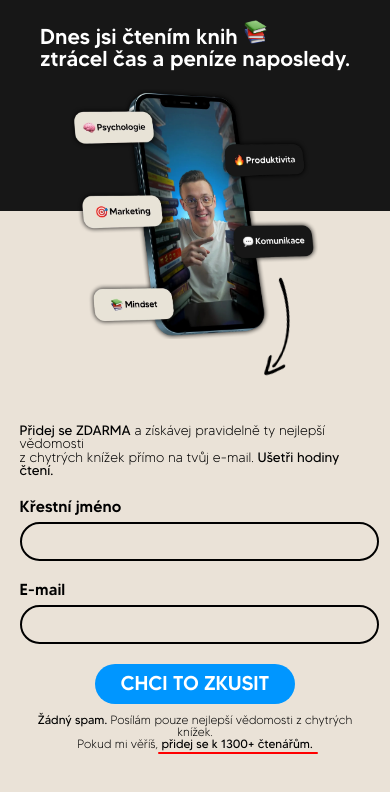
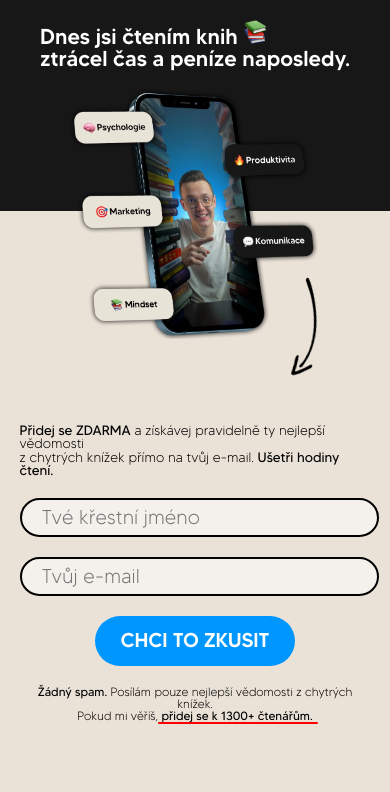
Before and after one commit to fdamborsky/adamdusek.github.io, a plain HTML site: page index.html in a window 390 px wide. Drawn offline with Linux system fonts and the light colour scheme.

Commit message:
Patch #2
Zmenšení textu, posunutí obrázku telefonu, responzivita tlačítka.

```diff
--- a/index.html
+++ b/index.html
@@ -34,13 +34,12 @@
             <h2><span>Přidej se ZDARMA</span> a získávej pravidelně ty nejlepší vědomosti <br>
             z chytrých knížek přímo na tvůj e-mail. <span>Ušetři hodiny čtení.</span></h2>
             <form action="https://adamdusek.ecomailapp.cz/public/subscribe/1/43c2cd496486bcc27217c3e790fb4088" method="POST">
-                <p>Křestní jméno</p>
-                <input type="text" name="name" required>
-                <p>E-mail</p>
-                <input type="email" name="email" required>
+                <input type="text" name="name" placeholder="Tvé křestní jméno" required>
+                <input type="email" name="email" placeholder="Tvůj e-mail" required>
                 <input type="submit" value="CHCI TO ZKUSIT">
+                <p class="subtitle"><span>Žádný spam.</span> Posílám pouze nejlepší vědomosti z chytrých knížek. <br>Pokud mi věříš, <span class="underline">přidej se k 1300+ čtenářům.</span></p>
             </form>
-            <p class="subtitle"><span>Žádný spam.</span> Posílám pouze nejlepší vědomosti z chytrých knížek. <br>Pokud mi věříš, <span class="underline">přidej se k 1300+ čtenářům.</span></p>
+
         </div>
     </div>
 </body>
--- a/queries.css
+++ b/queries.css
@@ -1,14 +1,14 @@
 @media only screen and (max-width: 1600px) {
     .formBox h1 {
-        font-size: 3rem;
+        font-size: 2.75rem;
         padding-bottom: 20px;
 
     }
     .formBox img {
-        height: 3rem;
+        height: 2.75rem;
     }
     .formBox h2 {
-        font-size: 1.75rem;
+        font-size: 1.25rem;
         padding-bottom: 20px;
 
     }
@@ -21,7 +21,7 @@
     form input {
         margin-bottom: 20px;
         padding: 5px 20px;
-        height: 50px;
+        height: 40px;
         width: 600px;
         font-size: 1.25rem;
     }
@@ -36,7 +36,7 @@
         height: 2.5rem;
     }
     .formBox h2 {
-        font-size: 1.5rem;
+        font-size: 1.25rem;
         padding-bottom: 20px;
     }
 
@@ -48,23 +48,22 @@
     form input {
         margin-bottom: 20px;
         padding: 5px 20px;
-        height: 50px;
+        height: 40px;
         width: 600px;
-        font-size: 1.25rem;
+        font-size: 1.15rem;
     }
     .formBox .subtitle {
-        font-size: 1.25rem;
+        font-size: 1rem;
     }
     .formBox .underline::before {
-        top: 50%;
+        bottom: -10%;
         right: -5px;
-        width: 260px;
-        height: 4px;
+        width: 210px;
+        height: 3px;
     }
     .arrow {
         position: absolute;
         top: 15%;
-        right: -5%;
         width: 175px;
     }
 }
@@ -90,23 +89,22 @@
     form input {
         margin-bottom: 20px;
         padding: 5px 20px;
-        height: 50px;
+        height: 40px;
         width: 500px;
-        font-size: 1.25rem;
+        font-size: 1.15rem;
     }
     .formBox .subtitle {
-        font-size: 1.15rem;
+        font-size: 1rem;
     }
     .formBox .underline::before {
-        top: 50%;
+        bottom: -10%;
         right: -5px;
-        width: 240px;
+        width: 210px;
         height: 3px;
     }
     .arrow {
         position: absolute;
         top: 20%;
-        right: -10%;
         width: 150px;
     }
 
@@ -138,27 +136,26 @@
         padding: 5px 20px;
         height: 30px;
         width: 400px;
-        font-size: 1.25rem;
+        font-size: 1.05rem;
     }
     .formBox .subtitle {
         font-size: .9rem;
     }
     .formBox .underline::before {
-        top: 45%;
+        bottom: -10%;
         right: -5px;
-        width: 210px;
-        height: 3px;
+        width: 190px;
+        height: 2px;
     }
     .arrow {
         position: absolute;
         top: 25%;
-        right: -5%;
         width: 125px;
     }
 
     form input[type="submit"]{
         width: 200px;
-        height: 40px;
+        height: 50px;
         font-size: 1.25rem;
     }
 }
@@ -166,12 +163,14 @@
 @media only screen and (max-width: 900px) {
     .arrow {
     top: 25%;
-    right: -5%;
     width: 100px;
 }
 }
 
 @media only screen and (max-width: 800px) {
+    .phoneImg{
+        justify-content: center;
+    }
     .container {
         height: auto;
     }
@@ -260,10 +259,10 @@
         width: 100%;
     }
     .formBox .underline::before {
-        top: 40%;
+        bottom: -10%;
         right: -5px;
         width: 210px;
-        height: 3px;
+        height: 2px;
     }
     .arrow {
         transform: rotate(120deg);
@@ -328,10 +327,10 @@
         width: 100%;
     }
     .formBox .underline::before {
-        top: 40%;
+        bottom: -10%;
         right: -5px;
         width: 210px;
-        height: 3px;
+        height: 2px;
     }
 }
 
@@ -397,14 +396,13 @@
         width: 100%;
     }
     .formBox .underline::before {
-        top: 35%;
+        bottom: -10%;
         right: -5px;
         width: 160px;
         height: 2px;
     }
     form input[type="submit"]{
         width: 200px;
-        margin: auto;
         border: 0;
         background-color: #0096ff;
         color: #ffffff;
@@ -422,6 +420,11 @@
 @media only screen and (max-width: 400px) {
     .container {
         flex-direction: column;
+    }
+
+    .arrow {
+        transform: rotate(100deg);
+        right: -70%;
     }
 
     .formBox {
@@ -481,7 +484,7 @@
         width: 100%;
     }
     .formBox .underline::before {
-        top: 35%;
+        bottom: -10%;
         right: -5px;
         width: 160px;
         height: 2px;
--- a/style.css
+++ b/style.css
@@ -24,7 +24,7 @@ body::before {
     top: 0;
     left: 0;
     height: 100vh;
-    width: 25vw;
+    width: 24vw;
     content: "";
     background-color: #171717;
     z-index: 1;
@@ -54,7 +54,7 @@ body::before {
 .phoneImg {
     position: relative;
     display: flex;
-    justify-content: center;
+    justify-content: flex-end;
     align-items: center;
     height: 750px;
     width: 35%;
@@ -63,12 +63,12 @@ body::before {
 .arrow {
     position: absolute;
     top: 10%;
-    right: -5%;
+    right: 0%;
     width: 175px;
 }
 
 .iphone {
-    width: 100%;
+    width: 90%;
 }
 
 .formBox{
@@ -79,24 +79,25 @@ body::before {
     width: 55%;
     height: 750px;
     font-family: medium;
-    padding-left: 5%;
+    padding-left: 1%;
 }
 
 .formBox h1 {
-    font-size: 4rem;
-    padding-bottom: 30px;
+    font-size: 3rem;
+    padding-bottom: 20px;
 }
 .formBox h2 {
-    font-size: 2rem;
+    font-size: 1.5rem;
     font-family: light;
-    padding-bottom: 30px;
+    padding-bottom: 20px;
 }
 
 .formBox .subtitle {
     position: relative;
-    font-size: 1.5rem;
+    font-size: 1rem;
     font-family: light;
     text-align: center;
+    width: 100%;
 }
 
 .formBox .underline{
@@ -106,16 +107,15 @@ body::before {
 .formBox .underline::before {
     content: "";
     position: absolute;
-    top: 50%;
+    bottom: -5%;
     right: -5px;
-    width: 310px;
-    height: 4px;
+    width: 210px;
+    height: 3px;
     border-radius: 50px;
     background-color: red;
 }
 .formBox .subtitle span {
     font-family: regular;
-    padding-bottom: 30px;
 }
 
 .formBox h2 span{
@@ -123,7 +123,7 @@ body::before {
 }
 
 .formBox img {
-    height: 4rem;
+    height: 3rem;
 }
 
 .formBox form{
@@ -131,33 +131,41 @@ body::before {
     flex-direction: column;
     align-items: flex-start;
     font-family: medium;
-    margin-bottom: 20px;
 }
 
 form p {
-    font-size: 1.5rem;
+    font-size: 1.25rem;
     padding-bottom: .5rem;
 }
 
 form input {
     margin-bottom: 30px;
     padding: 5px 20px;
-    height: 60px;
-    width: 700px;
+    height: 50px;
+    width: 600px;
     border-radius: 50px;
     border: 3px #000000 solid;
     outline: 0;
-    font-family: regular;
+    font-family: light;
     font-size: 1.5rem;
-    background-color: transparent;
+
+    background-color:  #f4f1ec;
 }
 
 form input[type="submit"]{
-    width: 300px;
+    width: 230px;
+    height: 60px;
     margin: auto;
     border: 0;
     background-color: #0096ff;
     color: #ffffff;
     font-family: medium;
-    font-size: 1.75rem;
+    font-size: 1.5rem;
+    cursor: pointer;
+    transition: all .25s linear;
+    margin-bottom: 20px;
 }
+
+form input[type="submit"]:hover{
+    background-color: #171717;
+}
```
